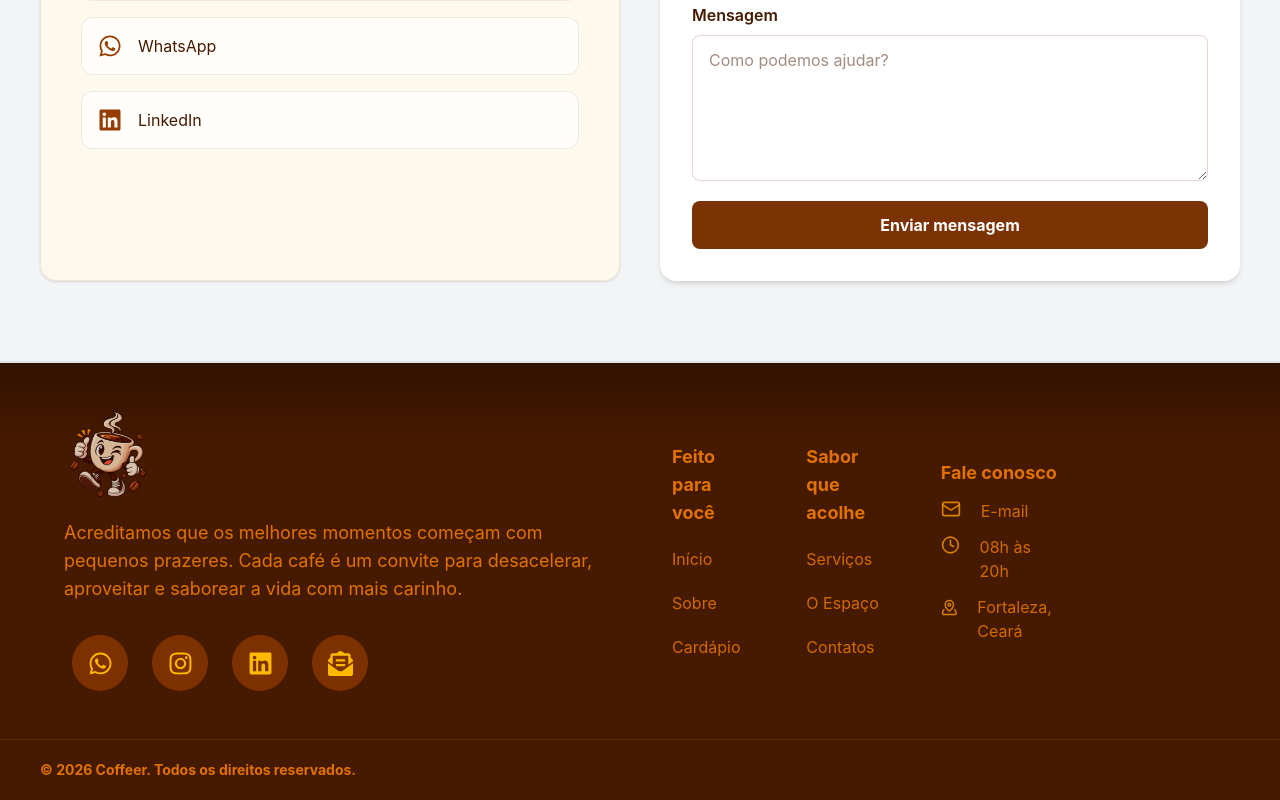
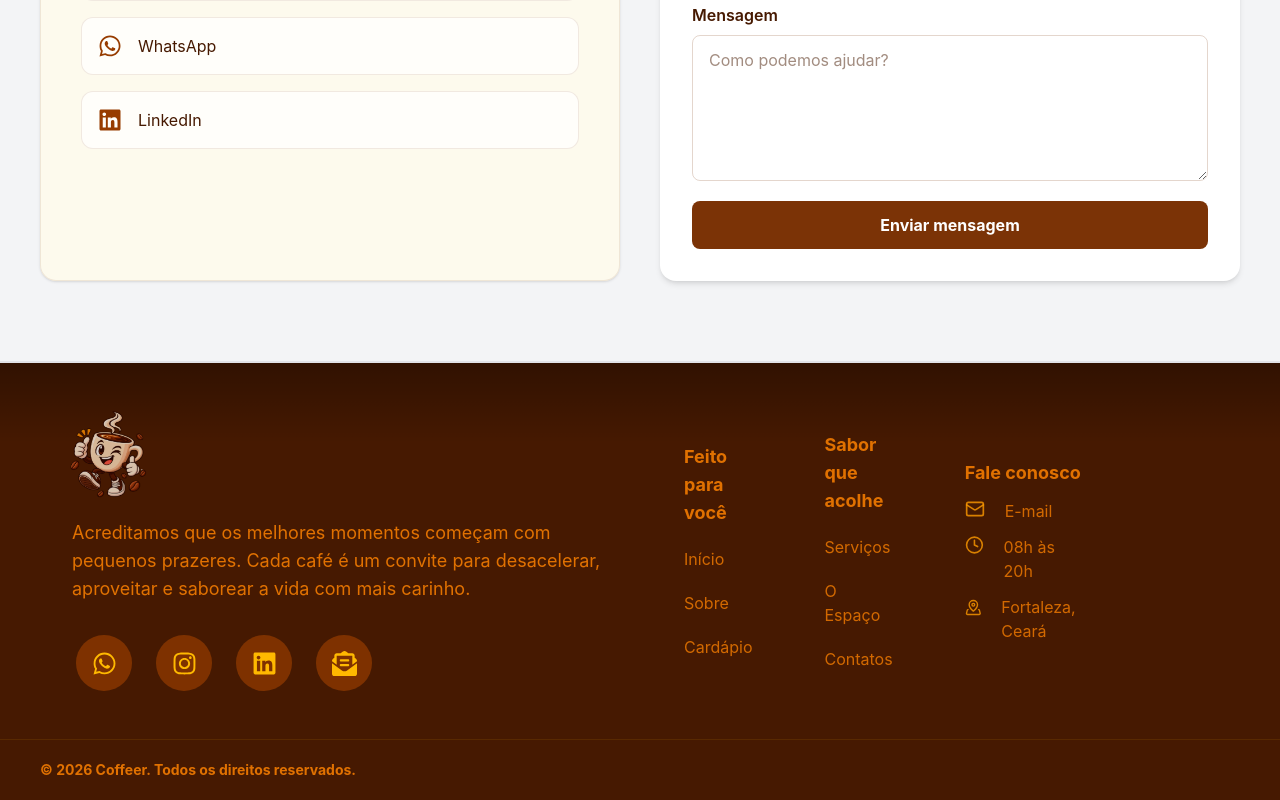
Before and after one commit to gusttamartins01/CoffeeFlow, a React (Vite) app: page / in a window 1280 px wide. Shown: the part 3631-4431 px from the top of the page. Built offline with nearby package versions, Linux system fonts and the light colour scheme.

Commit message:
refactor: ajustar posicionamento e tamanho das fontes do rodapé do projeto.

```diff
--- a/src/components/layouts/Footer.tsx
+++ b/src/components/layouts/Footer.tsx
@@ -27,8 +27,8 @@ export default function Footer() {
 		<footer className="relative w-full overflow-hidden bg-amber-950">
 			<div className="absolute inset-x-0 top-0 h-20 bg-linear-to-b from-black/30 to-transparent pointer-events-none" />
 
-			<div className="mx-auto max-w-full grid grid-cols-1 md:grid-cols-[1.5fr_1fr_1fr_1fr_1.25fr] px-6 pb-12 pt-12 md:px-16 gap-12">
-				<div className="w-90 md:w-140 flex flex-col">
+			<div className="mx-auto max-w-full grid grid-cols-1 md:grid-cols-[1.5fr_1fr_1fr_1fr_1.25fr] px-4 pb-12 pt-12 md:px-16 gap-12">
+				<div className="w-80 md:w-140 flex flex-col">
 					<Link
 						to="/"
 						onClick={() => {
@@ -45,13 +45,13 @@ export default function Footer() {
 						/>
 					</Link>
 
-					<p className="text-amber-600 text-lg font-normal pt-5 px-1 md:px-0">
+					<p className="text-amber-600 text-lg font-normal pt-5 mx-2 md:px-0">
 						Acreditamos que os melhores momentos começam com pequenos prazeres.
 						Cada café é um convite para desacelerar, aproveitar e saborear a
 						vida com mais carinho.
 					</p>
 
-					<div className="flex gap-6 px-2 pt-8">
+					<div className="flex gap-6 px-3 pt-8">
 						<div className="flex items-center justify-center bg-amber-800/70 hover:bg-amber-700/80 h-14 w-14 rounded-full">
 							<FaWhatsapp size={25} className="text-amber-400" />
 						</div>
@@ -70,7 +70,7 @@ export default function Footer() {
 					</div>
 				</div>
 
-				<div className="flex flex-col gap-5 justify-center">
+				<div className="flex flex-col px-3 gap-5 justify-center">
 					<h3 className="inline text-lg font-bold text-amber-600">
 						Feito para você
 					</h3>
@@ -100,7 +100,7 @@ export default function Footer() {
 					</Link>
 				</div>
 
-				<div className="flex w-full flex-col gap-5 justify-center">
+				<div className="flex w-full flex-col px-3 gap-5 justify-center">
 					<h3 className="inline text-lg font-bold text-amber-600">
 						Sabor que acolhe
 					</h3>
@@ -130,7 +130,7 @@ export default function Footer() {
 					</Link>
 				</div>
 
-				<div className="flex flex-col w-full gap-3 justify-center">
+				<div className="flex flex-col w-full px-3 gap-3 justify-center">
 					<h3 className=" text-lg font-bold text-amber-600 ">Fale conosco</h3>
 
 					<div className="flex flex-col gap-3">
```
